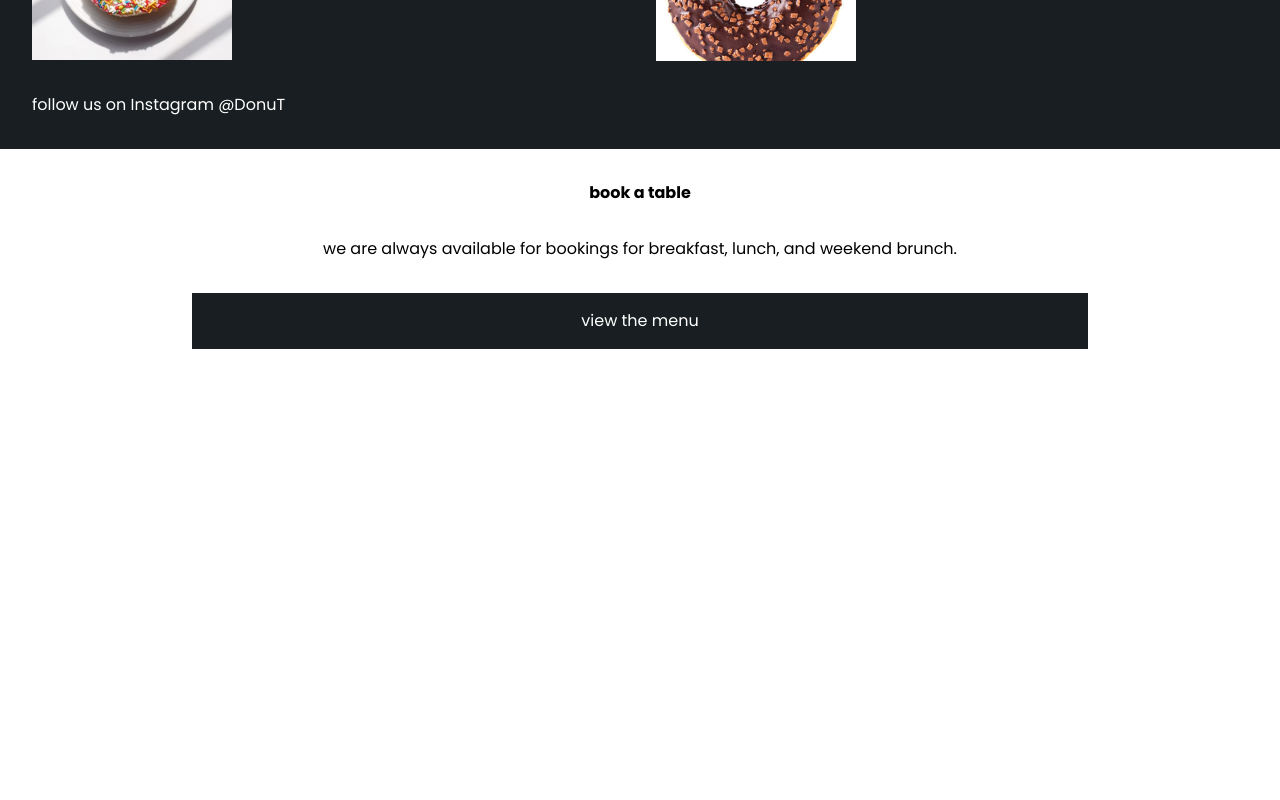
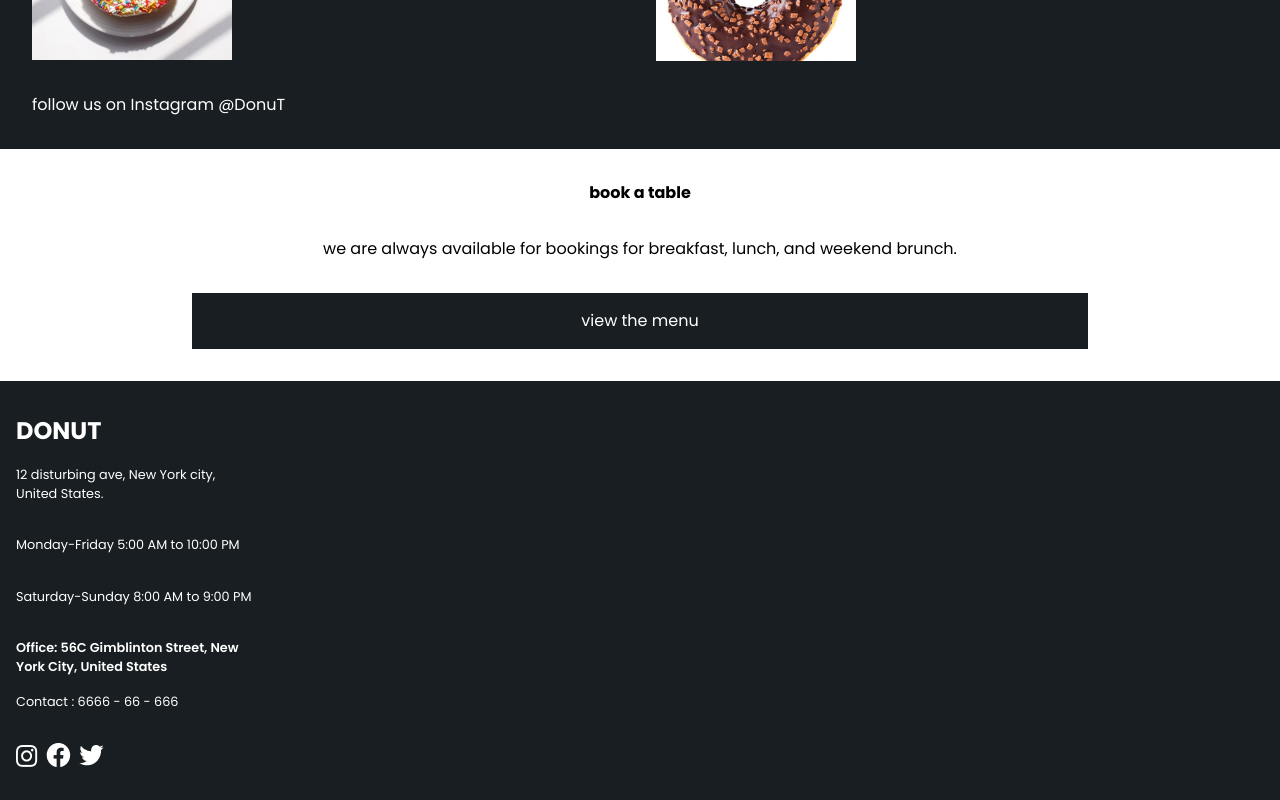
Before and after one commit to aa-Aliane/Donuts, a React (Vite) app: page / in a window 1280 px wide. Shown: the part 3175-3975 px from the top of the page. Before the commit the page ends 3556 px from the top, so only its background shows below. Built offline with nearby package versions, Linux system fonts and the light colour scheme.

Commit message:
Add footer.jsx _footer.scss

```diff
--- /dev/null
+++ b/src/components/Footer.jsx
@@ -0,0 +1,25 @@
+import React from "react";
+
+export const Footer = () => {
+  return (
+    <div className="footer dark">
+      <h2 className="footer__title">DONUT</h2>
+      <p className="footer__text">
+        12 disturbing ave, New York city, United States.
+      </p>
+      <p className="footer__text">Monday-Friday 5:00 AM to 10:00 PM</p>
+      <p className="footer__text">Saturday-Sunday 8:00 AM to 9:00 PM</p>
+      <p className="footer__text">
+        Office: 56C Gimblinton Street, New York City, United States
+      </p>
+      <p className="footer__text">Contact : 6666 - 66 - 666</p>
+      <div className="footer__socials">
+        <div className="home-s1__socials">
+          <img src="src/assets/instagram.png" alt="#" />
+          <img src="src/assets/facebook.png" alt="#" />
+          <img src="src/assets/twitter.png" alt="#" />
+        </div>
+      </div>
+    </div>
+  );
+};
--- a/src/components/HomeS1.jsx
+++ b/src/components/HomeS1.jsx
@@ -1,6 +1,6 @@
 import React from "react";
 
-const HomeS1 = () => {
+export const HomeS1 = () => {
   return (
     <section className="home-s1">
       <h1 className="fs-x4l">
@@ -15,5 +15,3 @@ const HomeS1 = () => {
     </section>
   );
 };
-
-export default HomeS1;
--- a/src/components/HomeS2.jsx
+++ b/src/components/HomeS2.jsx
@@ -2,7 +2,7 @@ import React from "react";
 import MenuItem from "./MenuItem";
 import { menu } from "../api/api";
 
-const HomeS2 = () => {
+export const HomeS2 = () => {
   return (
     <div className="home-s2">
       <h4 className="home-s2__title">little bits</h4>
@@ -22,5 +22,3 @@ const HomeS2 = () => {
     </div>
   );
 };
-
-export default HomeS2;
--- a/src/pages/Home.jsx
+++ b/src/pages/Home.jsx
@@ -1,6 +1,7 @@
 import React from "react";
-import HomeS1 from "../components/HomeS1";
-import HomeS2 from "../components/HomeS2";
+import { Footer } from "../components/Footer";
+import {HomeS1} from "../components/HomeS1";
+import {HomeS2} from "../components/HomeS2";
 import { HomeS3 } from "../components/HomeS3";
 import { HomeS4 } from "../components/HomeS4";
 import { HomeS5 } from "../components/HomeS5";
@@ -21,6 +22,7 @@ const Home = () => {
       <HomeS5 />
       <HomeS6 />
       <HomeS7 />
+      <Footer />
     </div>
   );
 };
--- /dev/null
+++ b/styles/sass/components/_footer.scss
@@ -0,0 +1,18 @@
+.footer {
+  padding: 2rem 1rem;
+  display: flex;
+  flex-direction: column;
+  align-items: flex-start;
+  gap: 1rem;
+
+  &__text {
+    font-size: var(--fs-s);
+    max-width: 30ch;
+    margin-bottom: 1rem;
+
+    &:nth-child(5){
+        font-weight: var(--fw-semi-bold);
+        margin-bottom: 0;
+    }
+  }
+}
--- a/styles/sass/components/_index.scss
+++ b/styles/sass/components/_index.scss
@@ -5,5 +5,6 @@
 @forward "homes5";
 @forward "homes6";
 @forward "homes7";
+@forward "footer";
 @forward "menuitem";
 @forward "button";
--- a/styles/style.css
+++ b/styles/style.css
@@ -698,6 +698,23 @@ body {
   width: 70%;
 }
 
+.footer {
+  padding: 2rem 1rem;
+  display: flex;
+  flex-direction: column;
+  align-items: flex-start;
+  gap: 1rem;
+}
+.footer__text {
+  font-size: var(--fs-s);
+  max-width: 30ch;
+  margin-bottom: 1rem;
+}
+.footer__text:nth-child(5) {
+  font-weight: var(--fw-semi-bold);
+  margin-bottom: 0;
+}
+
 .menu-item {
   display: grid;
   grid-template-columns: 2fr 1fr;
```
Also changed, not shown: 1 other file (tests, documents, lock files or other folders).
